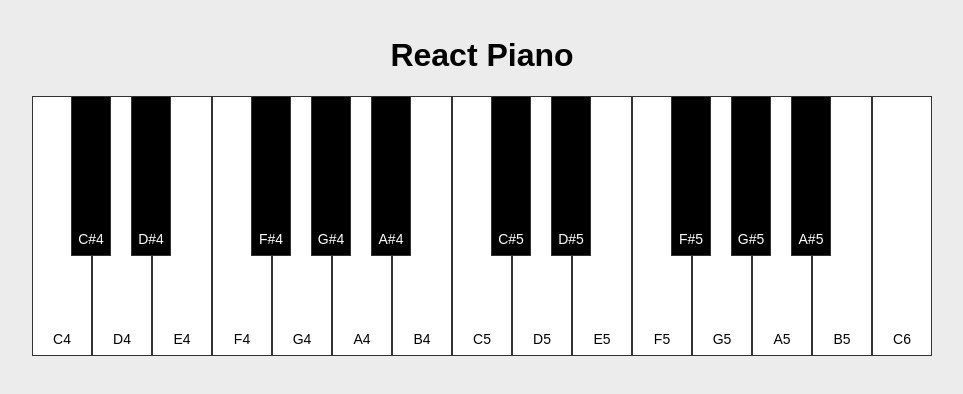
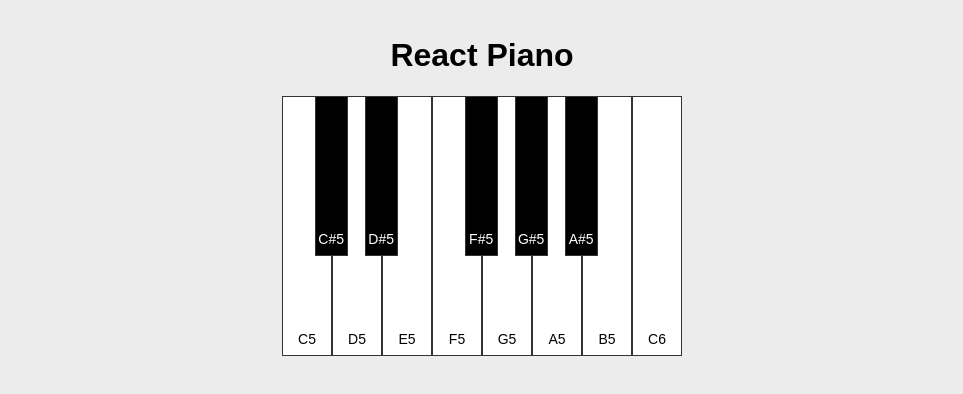
Before and after one commit to joshuakitong/piano-app, a React (Vite) app: page / in a window 1280 px wide. Shown: the top 394 px of the page, without its empty margins (158-1121 px from the left). Built offline with nearby package versions, Linux system fonts and the light colour scheme; no server answers.

Commit message:
fix: reduce piano to 1 octave and make width of keys smaller

```diff
--- a/src/components/PianoKey.jsx
+++ b/src/components/PianoKey.jsx
@@ -2,8 +2,7 @@ import { useState } from 'react';
 import { keys } from '../data/notes';
 
 const blackKeyOffsets = {
-  'C#4': 0.65, 'D#4': 1.65, 'F#4': 3.65, 'G#4': 4.65, 'A#4': 5.65,
-  'C#5': 7.65, 'D#5': 8.65, 'F#5': 10.65, 'G#5': 11.65, 'A#5': 12.65,
+  'C#5': 0.65, 'D#5': 1.65, 'F#5': 3.65, 'G#5': 4.65, 'A#5': 5.65
 };
 
 export default function PianoKey({ note, offset, index, playNote }) {
@@ -12,13 +11,13 @@ export default function PianoKey({ note, offset, index, playNote }) {
   const [hovered, setHovered] = useState(false);
 
   const left = isBlack
-    ? `${blackKeyOffsets[note] * 60}px`
-    : `${(index - blackKeyCountBefore(index)) * 60}px`;
+    ? `${blackKeyOffsets[note] * 50}px`
+    : `${(index - blackKeyCountBefore(index)) * 50}px`;
 
   const style = {
     position: 'absolute',
     left,
-    width: isBlack ? '40px' : '60px',
+    width: isBlack ? '33.35px' : '50px',
     height: isBlack ? '160px' : '260px',
     backgroundColor: isBlack ? '#000' : '#fff',
     color: isBlack ? '#fff' : '#000',
--- a/src/data/notes.js
+++ b/src/data/notes.js
@@ -1,16 +1,4 @@
 export const keys = [
-  { note: 'C4', offset: -12 },
-  { note: 'C#4', offset: -11 },
-  { note: 'D4', offset: -10 },
-  { note: 'D#4', offset: -9 },
-  { note: 'E4', offset: -8 },
-  { note: 'F4', offset: -7 },
-  { note: 'F#4', offset: -6 },
-  { note: 'G4', offset: -5 },
-  { note: 'G#4', offset: -4 },
-  { note: 'A4', offset: -3 },
-  { note: 'A#4', offset: -2 },
-  { note: 'B4', offset: -1 },
   { note: 'C5', offset: 0 },
   { note: 'C#5', offset: 1 },
   { note: 'D5', offset: 2 },
--- a/src/piano.css
+++ b/src/piano.css
@@ -13,7 +13,7 @@ body {
 
 .piano {
   position: relative;
-  width: 900px;
+  width: 400px;
   height: 260px;
 }
 
```
